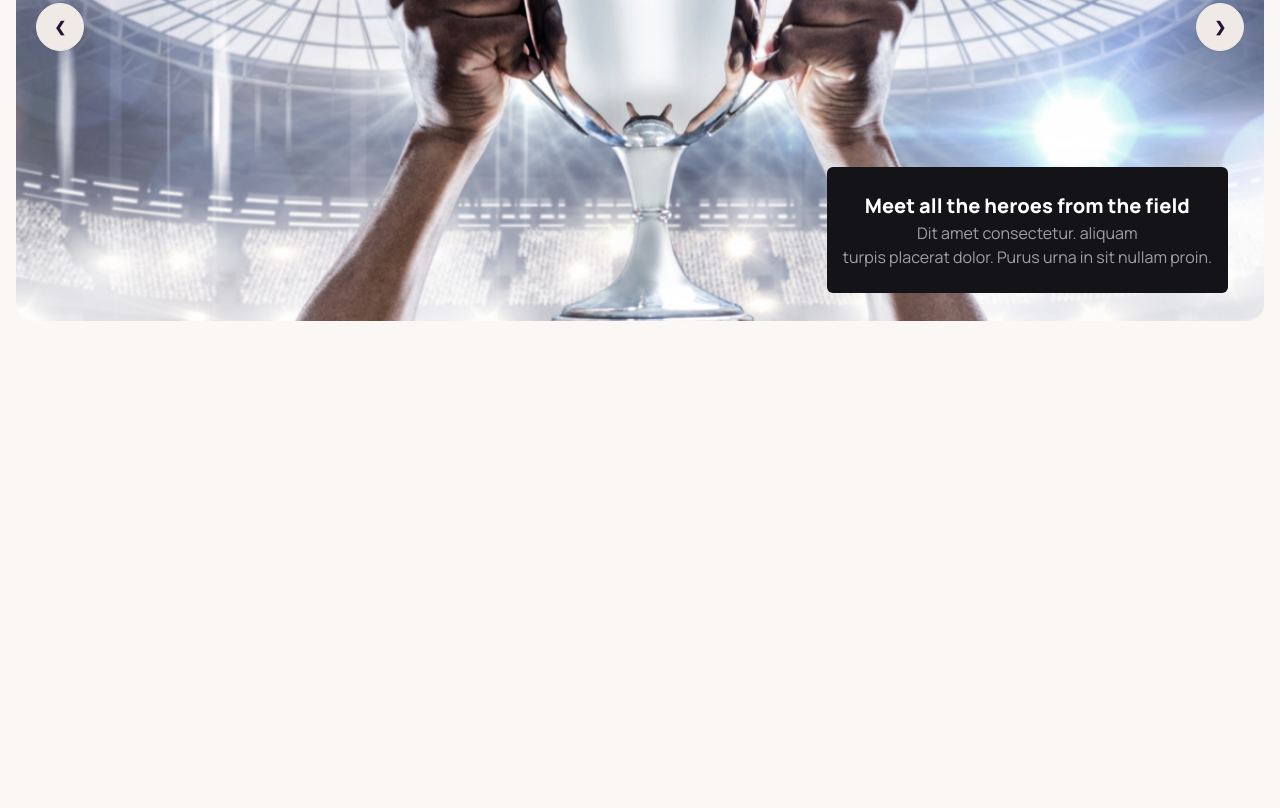
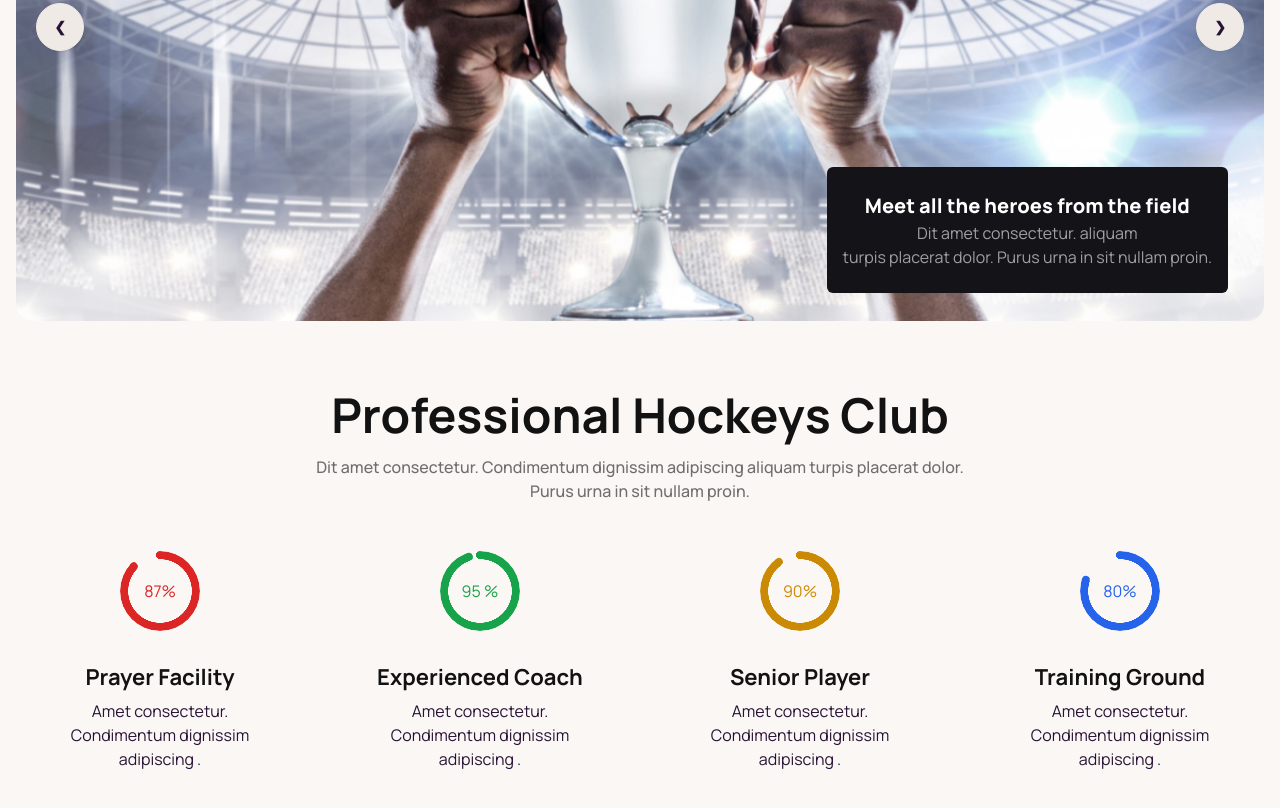
Before and after one commit to anikmondol/Hockey-s-Club-with-tailwind-and-daisy, a plain HTML site: page index.html in a window 1280 px wide. Shown: the part 382-1190 px from the top of the page. Before the commit the page ends 800 px from the top, so only its background shows below. Drawn offline with nearby package versions, Linux system fonts and the light colour scheme.

Commit message:
progress section done. this part some easy ot ther part

```diff
--- a/index.html
+++ b/index.html
@@ -125,7 +125,73 @@
 
 
     </header>
-    <main class="container mx-auto px-4"></main>
+    <main class="container mx-auto px-4">
+
+
+        <!-- Deal of the day  -->
+
+        <section class="my-16">
+
+            <div class="space-y-4 text-center mb-12">
+                <h4 class="text-[#121212] text-3xl md:text-5xl font-bold">Professional Hockeys Club</h4>
+                <p class="text-[#12121299] font-medium leading-6 mx-auto">Dit amet consectetur. Condimentum dignissim
+                    adipiscing aliquam turpis placerat dolor. <br> Purus urna in sit nullam proin.</p>
+            </div>
+
+            <div class="grid gap-8 grid-cols-1 md:grid-cols-2 lg:grid-cols-4">
+
+                <!-- card 1 -->
+                <div class="card">
+                    <div class="radial-progress mx-auto text-red-600" style="--value:87;" role="progressbar">87%</div>
+                    <div class="card-body items-center text-center">
+                        <h2 class="card-title text-[#121212] text-[22px] font-bold">Prayer Facility</h2>
+                        <p>Amet consectetur. Condimentum dignissim adipiscing .</p>
+
+                    </div>
+                </div>
+
+
+                <!-- card 2 -->
+                <div class="card">
+                    <div class="radial-progress mx-auto text-green-600" style="--value:95;" role="progressbar">95 %</div>
+                    <div class="card-body items-center text-center">
+                        <h2 class="card-title text-[#121212] text-xl md:text-[22px] font-bold">Experienced Coach</h2>
+                        <p>Amet consectetur. Condimentum dignissim adipiscing .</p>
+
+                    </div>
+                </div>
+
+
+                <!-- card 3 -->
+                <div class="card">
+                    <div class="radial-progress mx-auto text-yellow-600" style="--value:90;" role="progressbar">90%</div>
+                    <div class="card-body items-center text-center">
+                        <h2 class="card-title text-[#121212] text-[22px] font-bold">Senior Player </h2>
+                        <p>Amet consectetur. Condimentum dignissim adipiscing .</p>
+
+                    </div>
+                </div>
+
+
+                <!-- card 4 -->
+                <div class="card">
+                    <div class="radial-progress mx-auto text-blue-600" style="--value:80;" role="progressbar">80%</div>
+                    <div class="card-body items-center text-center">
+                        <h2 class="card-title text-[#121212] text-[22px] font-bold">Training Ground</h2>
+                        <p>Amet consectetur. Condimentum dignissim adipiscing .</p>
+
+                    </div>
+                </div>
+
+
+            </div>
+
+        </section>
+
+
+
+
+    </main>
     <footer></footer>
 </body>
 
```
